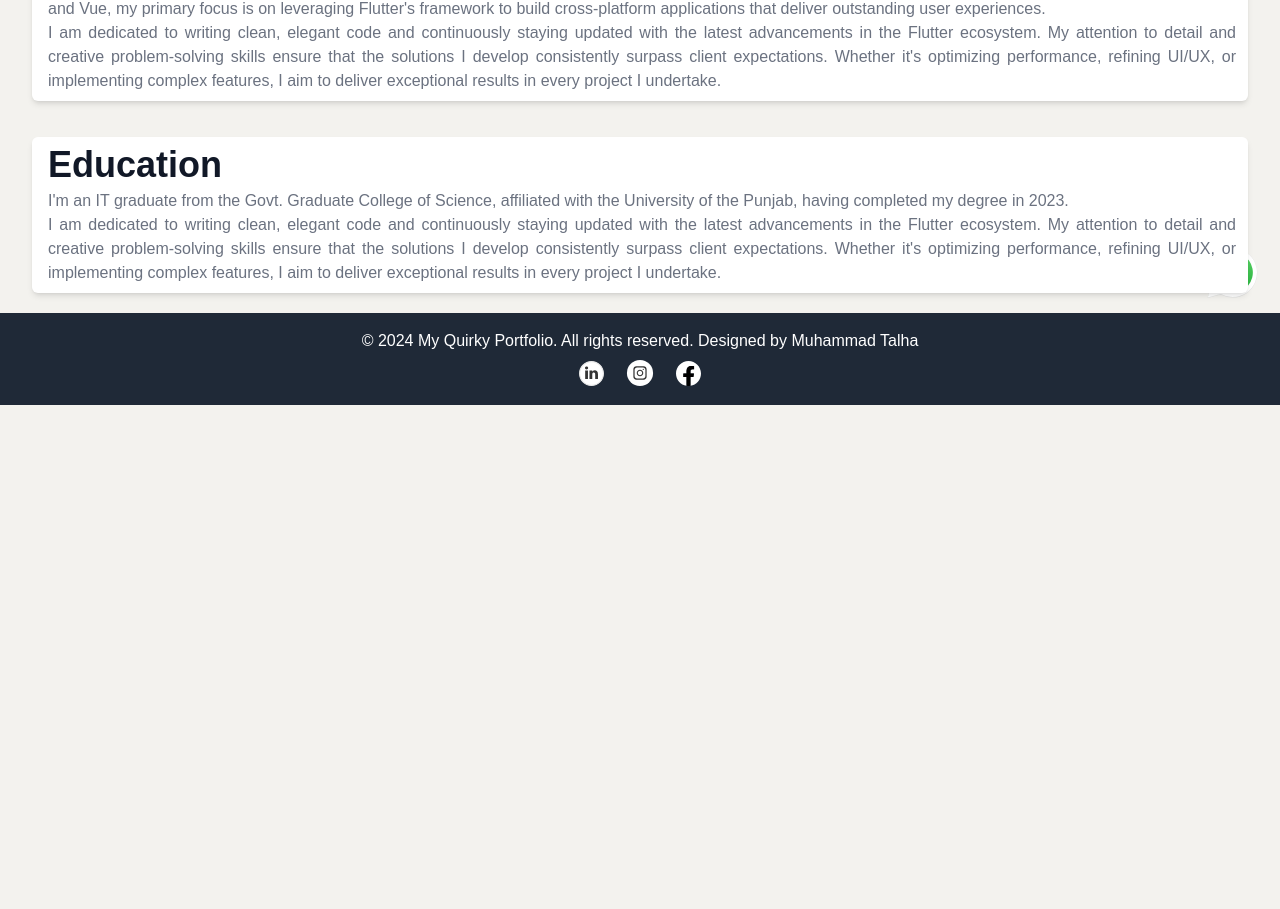
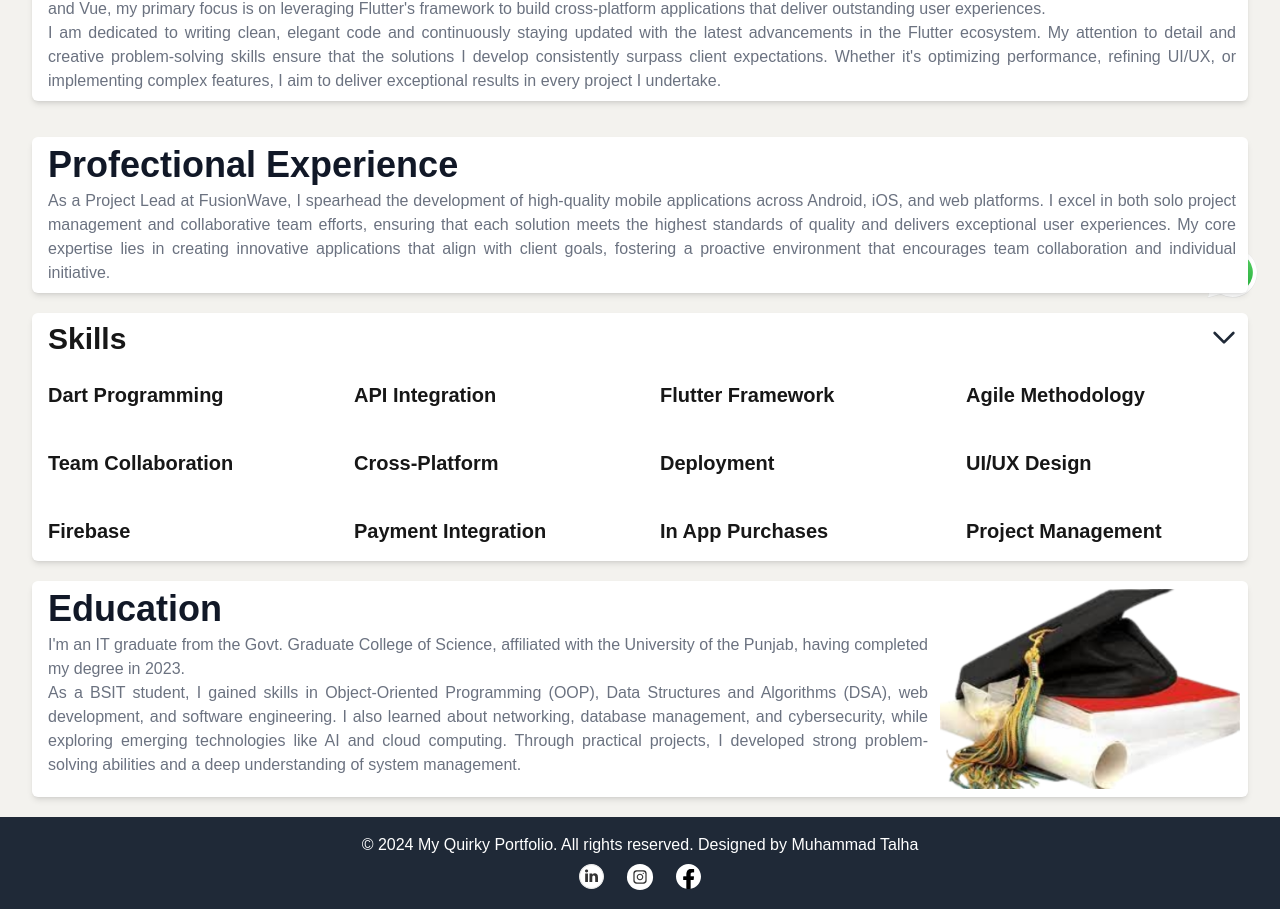
Before and after one commit to mdtalhadev/portfolio, a Next.js app: page /about in a window 1280 px wide. Shown: the part 455-1364 px from the top of the page. Before the commit the page ends 860 px from the top, so only its background shows below. Built offline with nearby package versions, Linux system fonts and the light colour scheme.

Commit message:
working on about section

```diff
--- a/src/pages/about/components/educationSection.tsx
+++ b/src/pages/about/components/educationSection.tsx
@@ -1,3 +1,4 @@
+import Image from 'next/image';
 const EductionSec = () => {
     return (
 
@@ -6,12 +7,13 @@ const EductionSec = () => {
             <div className="w-full max-w-7xl mx-auto px-6 md:px-8 flex flex-col ">
                 <div className="flex items-center md:items-end lg:items-end xl:items-end md:justify-between lg:justify-between xl:justify-between  justify-center relative z-10 mb-5 flex-col md:flex-row lg:flex-row xl:flex-row ">
                     <div className="pl-4 w-full flex justify-between flex-col sm:flex-row md:flex-row lg:flex-row xl:flex-row bg-white p-2 rounded-md shadow-md ">
-                        <div className="flex flex-col items-center sm:items-start md:items-start lg:items-start xl:items-start">
+                        <div className="flex flex-col items-center sm:items-start md:items-start lg:items-start xl:items-start mr-2">
                             <h3 className="font-manrope font-bold text-4xl text-gray-900 mb-1 max-sm:text-center">Education</h3>
                             <div className="flex flex-col pr-1 text-gray-500">
                                 <p className="text-justify">I'm an IT graduate from the Govt. Graduate College of Science, affiliated with the University of the Punjab, having completed my degree in 2023.  </p>
-                                <p className="text-justify">I am dedicated to writing clean, elegant code and continuously staying updated with the latest advancements in the Flutter ecosystem. My attention to detail and creative problem-solving skills ensure that the solutions I develop consistently surpass client expectations. Whether it's optimizing performance, refining UI/UX, or implementing complex features, I aim to deliver exceptional results in every project I undertake.</p></div>
+                                <p className="text-justify">As a BSIT student, I gained skills in Object-Oriented Programming (OOP), Data Structures and Algorithms (DSA), web development, and software engineering. I also learned about networking, database management, and cybersecurity, while exploring emerging technologies like AI and cloud computing. Through practical projects, I developed strong problem-solving abilities and a deep understanding of system management.   </p></div>
                         </div>
+                        <Image src="/images/education.png" alt="education" width={300} height={300} />
                     </div>
                 </div>
 
--- /dev/null
+++ b/src/pages/about/components/profectionalExp.tsx
@@ -0,0 +1,26 @@
+const ProfectionalExpSec = () => {
+    return (
+
+
+        <section className="relative">
+
+            <div className="w-full max-w-7xl mx-auto px-6 md:px-8 flex flex-col ">
+                <div className="flex items-center md:items-end lg:items-end xl:items-end md:justify-between lg:justify-between xl:justify-between  justify-center relative z-10 mb-5 flex-col md:flex-row lg:flex-row xl:flex-row ">
+                    <div className="pl-4 w-full flex justify-between flex-col sm:flex-row md:flex-row lg:flex-row xl:flex-row bg-white p-2 rounded-md shadow-md ">
+                        <div className="flex flex-col items-center sm:items-start md:items-start lg:items-start xl:items-start">
+                            <h3 className="font-manrope font-bold text-4xl text-gray-900 mb-1 max-sm:text-center">Profectional Experience</h3>
+                            <div className="flex flex-col pr-1 text-gray-500">
+                                <p className="text-justify">As a Project Lead at FusionWave, I spearhead the development of high-quality mobile applications across Android, iOS, and web platforms. I excel in both solo project management and collaborative team efforts, ensuring that each solution meets the highest standards of quality and delivers exceptional user experiences. My core expertise lies in creating innovative applications that align with client goals, fostering a proactive environment that encourages team collaboration and individual initiative.</p>
+                                </div>
+                        </div>
+                    </div>
+                </div>
+
+            </div>
+
+        </section>
+
+    );
+}
+
+export default ProfectionalExpSec;
--- /dev/null
+++ b/src/pages/about/components/skilList.tsx
@@ -0,0 +1,21 @@
+import React from "react";
+
+interface SkillListProps {
+  title: string;
+  skills: string[];
+}
+
+const SkillList: React.FC<SkillListProps> = ({ title, skills }) => {
+  return (
+    <div>
+      <h3 className="text-xl font-semibold mb-2">{title}</h3>
+      <ul className="list-disc list-inside">
+        {skills.map((skill, index) => (
+          <li key={index}>{skill}</li>
+        ))}
+      </ul>
+    </div>
+  );
+};
+
+export default SkillList;
--- /dev/null
+++ b/src/pages/about/components/skills.tsx
@@ -0,0 +1,92 @@
+import React from "react";
+import SkillList from "./skilList";
+
+// Define the type for each skill category
+interface SkillCategory {
+    title: string;
+    skills: string[];
+}
+
+const Skills: React.FC = () => {
+    // Array of skills data with proper typing
+    const skillsData: SkillCategory[] = [
+        { title: "Dart Programming", skills: ["Syntax", "OOP concepts", "Async programming", "wait / await"] },
+        {
+            title: "API Integration",
+            skills: ["APIs integration", "Base API", "Token handling", "Dio / HTTP"],
+        },
+
+        {
+            title: "Flutter Framework",
+            skills: ["Architecture", "Widget Tree & Codebase", "State management (BloC / Cubit)", "Navigation (go_router)"],
+        },
+        { title: "Agile Methodology", skills: ["Jira", "Trello", "Click Up"] },
+        {
+            title: "Team Collaboration",
+            skills: ["Slack", "Version Controlling", "GitHub / Bitbucket"],
+        },
+        {
+            title: "Cross-Platform",
+            skills: ["Android", "iOS", "Web app platforms"],
+        },
+        {
+            title: "Deployment",
+            skills: ["App Store", "Play Store", "Web Hosting"],
+        },
+        {
+            title: "UI/UX Design",
+            skills: ["User interfaces", "Responsive design", "Built-in widgets", "Custom UI components"],
+        },
+        {
+            title: "Firebase",
+            skills: ["Auth", "Firestore", "Storage", "Cloud Messaging"],
+        },
+        {
+            title: "Payment Integration",
+            skills: ["Google Pay", "Apple Pay", "Stripe"],
+        },
+
+        {
+            title: "In App Purchases",
+            skills: ["Managing products", "Playstore", "App Store", "Subscriptions"],
+        },
+        {
+            title: "Project Management",
+            skills: [ "Project Handling" ,"Task prioritization", "Time management",],
+        },
+    ];
+
+    const [show, setShow] = React.useState(false);
+
+    return (
+        <section className="relative">
+            <div className="w-full max-w-7xl mx-auto px-6 md:px-8 flex flex-col">
+                <div className="flex items-center md:items-end lg:items-end xl:items-end md:justify-between lg:justify-between xl:justify-between  justify-center relative z-10 mb-5 flex-col md:flex-row lg:flex-row xl:flex-row ">
+                    <div className="pl-4 w-full flex justify-between flex-col bg-white p-2 rounded-md shadow-md ">
+
+
+                        <div className="flex justify-between w-full"><h2 className="text-3xl font-bold mb-6">Skills</h2>
+                            <span>
+                                <button onClick={() => setShow(!show)} className="text-blue-500 border-none">
+                                    <svg className="w-8 h-8 text-gray-800 dark:text-white" aria-hidden="true" xmlns="http://www.w3.org/2000/svg" width="24" height="24" fill="none" viewBox="0 0 24 24">
+                                        <path stroke="currentColor" strokeLinecap="round" strokeLinejoin="round" strokeWidth="2" d={!show ? "m19 9-7 7-7-7" : "m5 15 7-7 7 7"} />
+                                    </svg>
+
+
+
+                                </button>
+
+                            </span> </div>
+                        <div className="grid grid-cols-1 sm:grid-cols-2 md:grid-cols-4 lg:grid-cols-4 xl:grid-cols-4 gap-8">
+                            {skillsData.map((skillCategory, index, ) => (
+                                <SkillList key={index} title={skillCategory.title} skills={show? skillCategory.skills : []} />
+                            ))}
+                        </div>
+                    </div>
+                </div>
+            </div>
+        </section>
+    );
+};
+
+export default Skills;
--- a/src/pages/about/index.tsx
+++ b/src/pages/about/index.tsx
@@ -1,10 +1,14 @@
 import EductionSec from "./components/educationSection";
 import AboutHeroSec from "./components/heroSection";
+import ProfectionalExpSec from "./components/profectionalExp";
+import Skills from "./components/skills";
 
 const About = () => {
     return (
         <>
         <AboutHeroSec />
+        <ProfectionalExpSec />
+        <Skills />
         <EductionSec />
         </>
     );
```
Also changed, not shown: public/images/education.png (added).
